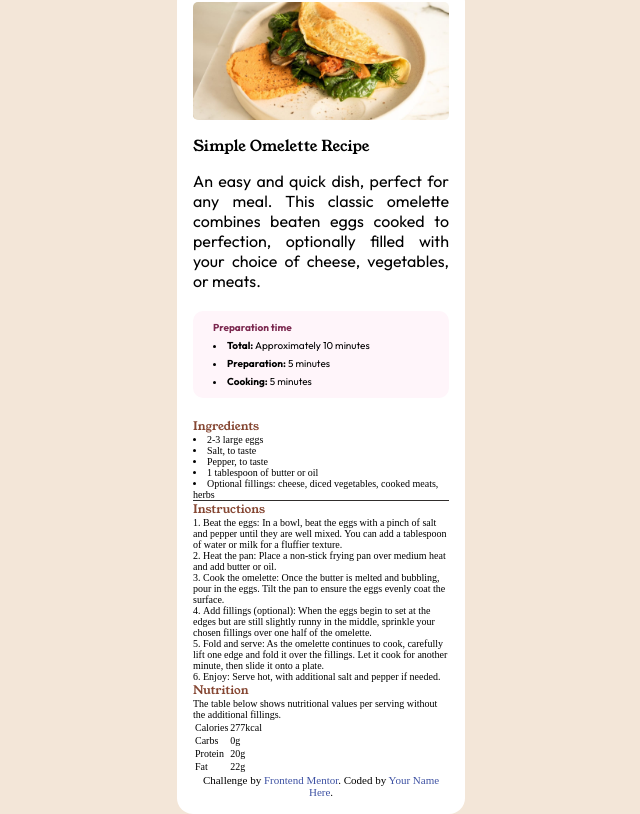
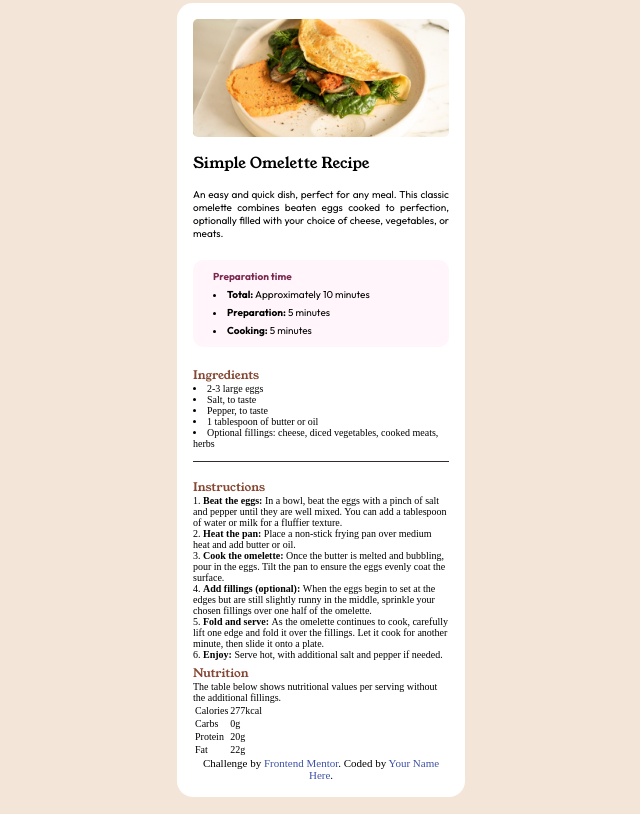
Before and after one commit to AlexOnn1/Recipe-Page, a plain HTML site: page index.html in a window 1280 px wide. Shown: the whole page, without its empty margins (319-959 px from the left). Drawn offline with Linux system fonts and the light colour scheme.

Commit message:
Feito modificações na seção de instruções

```diff
--- a/index.html
+++ b/index.html
@@ -72,19 +72,19 @@
         </div>
       </section>
 
-      <section class="instructions">
+      <section class="container-instructions">
         <h3 class="titulo">Instructions</h3>
         <ol>
-          <li>Beat the eggs: In a bowl, beat the eggs with a pinch of salt and pepper until they are well mixed.
+          <li><strong> Beat the eggs: </strong> In a bowl, beat the eggs with a pinch of salt and pepper until they are well mixed.
       You can add a tablespoon of water or milk for a fluffier texture.</li>
-          <li> Heat the pan: Place a non-stick frying pan over medium heat and add butter or oil.</li>
-          <li>Cook the omelette: Once the butter is melted and bubbling, pour in the eggs. Tilt the pan to ensure
+          <li> <strong> Heat the pan: </strong> Place a non-stick frying pan over medium heat and add butter or oil.</li>
+          <li> <strong> Cook the omelette: </strong> Once the butter is melted and bubbling, pour in the eggs. Tilt the pan to ensure
       the eggs evenly coat the surface.</li>
-          <li>Add fillings (optional): When the eggs begin to set at the edges but are still slightly runny in the
+          <li> <strong> Add fillings (optional): </strong> When the eggs begin to set at the edges but are still slightly runny in the
       middle, sprinkle your chosen fillings over one half of the omelette.</li>
-          <li> Fold and serve: As the omelette continues to cook, carefully lift one edge and fold it over the
+          <li> <strong> Fold and serve: </strong> As the omelette continues to cook, carefully lift one edge and fold it over the
       fillings. Let it cook for another minute, then slide it onto a plate.</li>
-          <li>Enjoy: Serve hot, with additional salt and pepper if needed.</li>
+          <li> <strong> Enjoy: </strong> Serve hot, with additional salt and pepper if needed.</li>
         </ol>
       </section>
 
--- a/style.css
+++ b/style.css
@@ -63,7 +63,7 @@ body{
     text-align: justify;
 }
 .descricao p{
-    font-size: 1.6rem;
+    font-size: 1rem;
     font-family: Outfit;
 }
 
@@ -94,4 +94,10 @@ main .titulo{
 
 .container-ingredients{
     border-bottom: hsl(24, 5%, 18%) 0.1rem solid;
+    padding-bottom: 1.2rem;
+    margin-bottom: 1.2rem;
 }
+
+.container-instructions{
+    padding: 0.5rem 0;
+}
```
